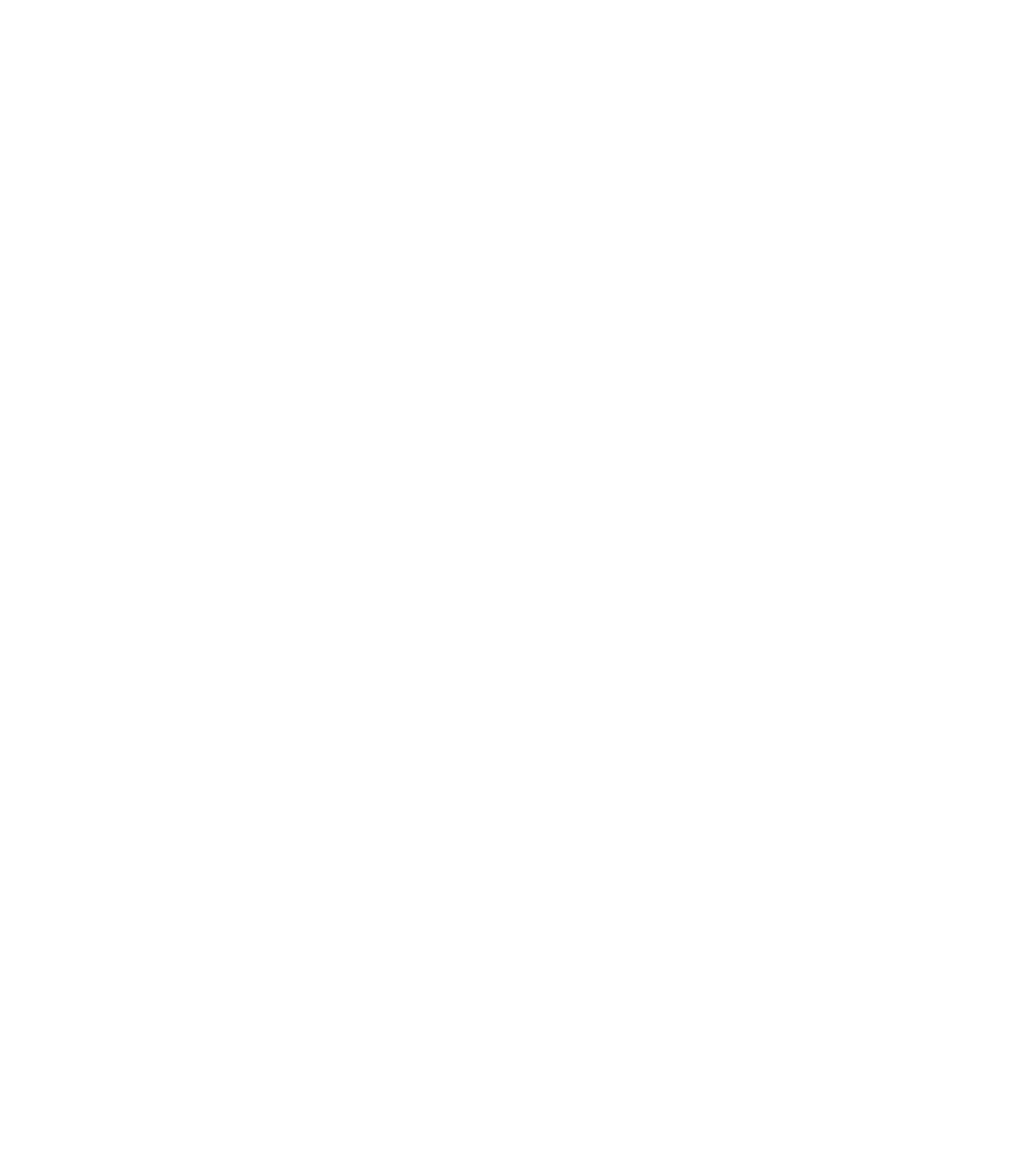
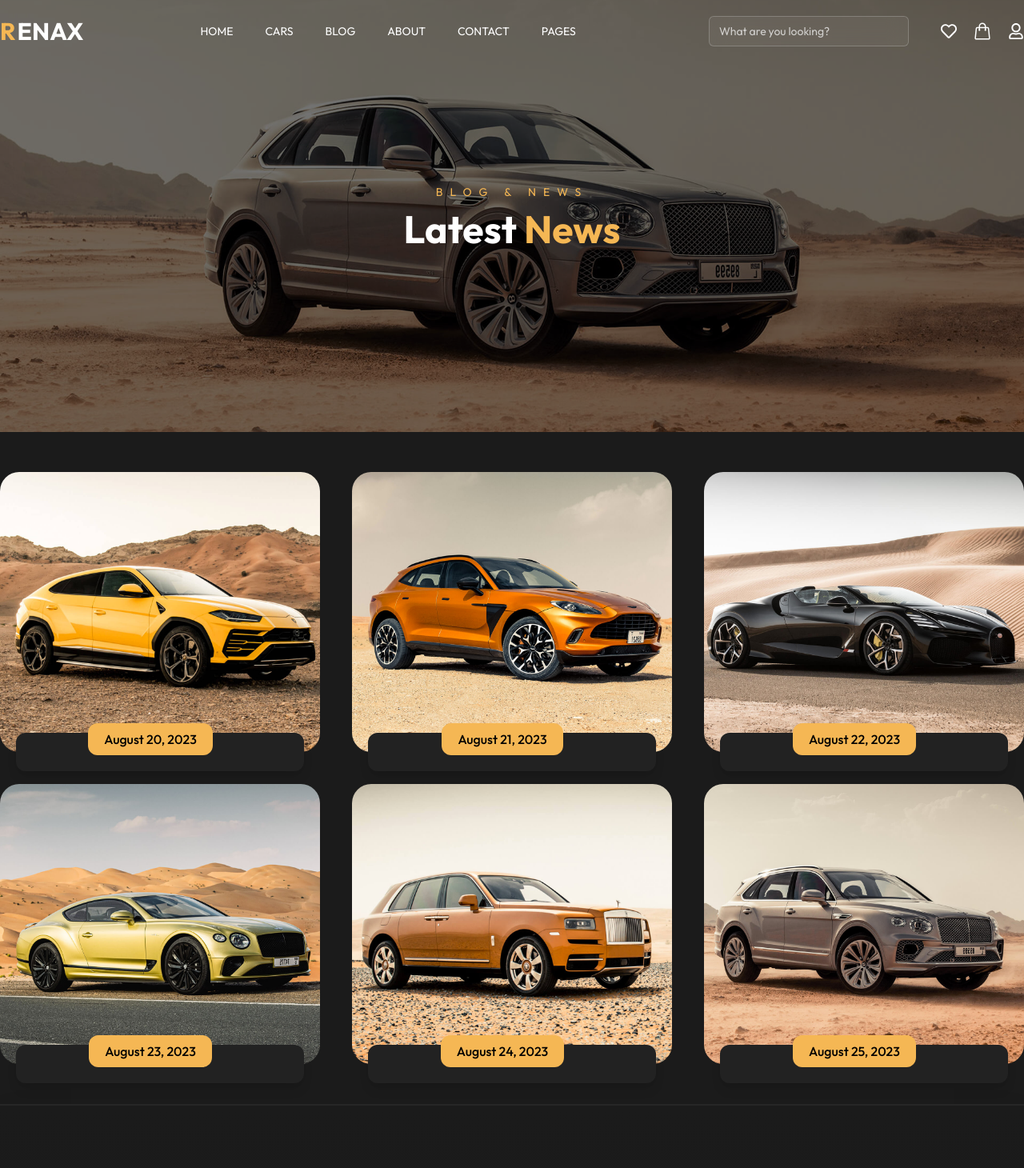
Before and after one commit to twahidulislamdev/go-ride, a React (Vite) app: page /blog in a window 1280 px wide. Before the commit this address had no page. Shown: the top 1460 px of the page at 80% size. Before the commit the page ends 800 px from the top, so only its background shows below. Built offline with nearby package versions, Linux system fonts and the light colour scheme.

Commit message:
Add Blog page and BlogCard component with dynamic content

```diff
--- a/src/App.jsx
+++ b/src/App.jsx
@@ -3,6 +3,7 @@ import "./App.css";
 import RootLayout from "./components/layouts/RootLayout";
 import Home from "./components/pages/Home";
 import Cars from "./components/pages/Cars";
+import Blog from "./components/pages/Blog";
 import LuxuryCarCategory from "./components/pages/LuxuryCarCategory";
 import SportsCarCategory from "./components/pages/SportsCarCategory";
 
@@ -14,6 +15,7 @@ function App() {
           <Route path="/" element={<RootLayout />}>
             <Route path="/" element={<Home />} />
             <Route path="/cars" element={<Cars />} />
+            <Route path="/blog" element={<Blog />} />
             <Route path="/luxuryCarCategory" element={<LuxuryCarCategory />} />
             <Route path="/sportsCarCategory" element={<SportsCarCategory />} />
           </Route>
--- /dev/null
+++ b/src/components/BlogCard.jsx
@@ -0,0 +1,36 @@
+import React from "react";
+import { FaUserFriends } from "react-icons/fa";
+import { GiGearStick } from "react-icons/gi";
+import { PiSuitcaseSimpleFill } from "react-icons/pi";
+
+const BlogCard = ({ car }) => {
+  return (
+    <>
+      <div className="w-full relative">
+        {/* IMAGE */}
+        <div className="w-full h-[300px] lg:h-[350px] overflow-hidden rounded-3xl">
+          <img
+            src={car.image}
+            alt={car.name}
+            className="w-full h-full object-cover"
+          />
+        </div>
+
+        <div className="absolute left-1/2 -translate-x-1/2 -bottom-10 lg:-bottom-6 bg-neutralColor w-[90%] shadow-lg rounded-xl p-5 flex flex-col lg:flex-row justify-between items-center gap-3 lg:gap-6">
+          {/* Date part start */}
+          <div className="flex justify-center m-auto px-5 py-2 bg-mainColor  rounded-xl  -mt-8">
+            <p className="text-sm lg:text-base font-medium text-black">
+              {car.date}
+            </p>
+          </div>
+          {/* Date part end */}
+          <div className="">
+
+          </div>
+        </div>
+      </div>
+    </>
+  );
+};
+
+export default BlogCard;
--- a/src/components/pages/Blog.jsx
+++ b/src/components/pages/Blog.jsx
@@ -1,11 +1,73 @@
-import React from 'react'
+import React from "react";
+import Container from "../Container";
+
+import BackgroundOne from "../../assets/BackgroundOne.jpg";
+import LamborghiniUrus from "../../assets/LamborghiniUrus.jpg";
+import astonMartinDbx from "../../assets/astonMartinDbx.jpg";
+import BugattiMistralW16 from "../../assets/BugattiMistralW16.jpg";
+import BentleyContinental from "../../assets/BentleyContinental.jpg";
+import RollsRoyceCullinan from "../../assets/RollsRoyceCullinan.jpg";
+import BlogCard from "../BlogCard";
 
 const Blog = () => {
+  const blogPosts = [
+    {
+      image: LamborghiniUrus,
+      date: "August 20, 2023",
+    },
+    {
+      image: astonMartinDbx,
+      date: "August 21, 2023",
+    },
+    {
+      image: BugattiMistralW16,
+      date: "August 22, 2023",
+    },
+    {
+      image: BentleyContinental,
+      date: "August 23, 2023",
+    },
+    {
+      image: RollsRoyceCullinan,
+      date: "August 24, 2023",
+    },
+    {
+      image: BackgroundOne,
+      date: "August 25, 2023",
+    },
+  ];
+
   return (
-    <div>
-      blog
-    </div>
-  )
-}
+    <>
+      {/* Banner */}
+      <div
+        className="relative py-[90px] lg:py-[230px] bg-cover bg-center"
+        style={{ backgroundImage: `url(${BackgroundOne})` }}
+      >
+        <div className="absolute inset-0 bg-black/55"></div>
+        <div className="relative z-10 text-center">
+          <h6 className="text-xs lg:text-sm text-mainColor tracking-[5px] lg:tracking-[9px] uppercase">
+            Blog & News
+          </h6>
+          <h3 className="text-4xl lg:text-5xl text-white font-bold pt-3">
+            Latest <span className="text-mainColor"> News</span>
+          </h3>
+        </div>
+      </div>
 
-export default Blog
+      {/* Car Cards Section start */}
+      <div className="w-full py-[30px] lg:py-[50px] bg-secondaryColor pb-20 px-3 lg:px-0">
+        <Container>
+          <div className="grid grid-cols-1  lg:grid-cols-3 gap-10 space-y-15 lg:space-y-0">
+            {blogPosts.map((post, index) => (
+              <BlogCard key={index} car={post} />
+            ))}
+          </div>
+        </Container>
+      </div>
+      {/* Car Cards Section end */}
+    </>
+  );
+};
+
+export default Blog;
--- a/src/components/pages/LuxuryCarCategory.jsx
+++ b/src/components/pages/LuxuryCarCategory.jsx
@@ -1,7 +1,7 @@
 import Container from "../Container";
 import NevigateByCategoryCard from "../NevigateByCategoryCard";
 
-import BankgroundOne from "../../assets/backgroundOne.jpg";
+import BackgroundOne from "../../assets/backgroundOne.jpg";
 import LamborghiniUrus from "../../assets/LamborghiniUrus.jpg";
 import astonMartinDbx from "../../assets/astonMartinDbx.jpg";
 import BugattiMistralW16 from "../../assets/BugattiMistralW16.jpg";
@@ -69,7 +69,7 @@ const LuxuryCarCategory = () => {
       name: "Bentley Bentayga",
       brand: "Bentley",
       type: "SUVs",
-      image: BankgroundOne,
+      image: BackgroundOne,
       doors: 4,
       passengers: 5,
       transmission: "Automatic",
@@ -83,7 +83,7 @@ const LuxuryCarCategory = () => {
       {/* Banner */}
       <div
         className="relative py-[90px] lg:py-[230px] bg-cover bg-center"
-        style={{ backgroundImage: `url(${BankgroundOne})` }}
+        style={{ backgroundImage: `url(${BackgroundOne})` }}
       >
         <div className="absolute inset-0 bg-black/55"></div>
         <div className="relative z-10 text-center">
@@ -96,7 +96,7 @@ const LuxuryCarCategory = () => {
         </div>
       </div>
 
-      {/* Car Cards Section */}
+      {/* Car Cards Section start */}
       <div className="w-full py-[30px] lg:py-[50px] bg-secondaryColor pb-20 px-3 lg:px-0">
         <Container>
           <div className="grid grid-cols-1  lg:grid-cols-2 gap-10 space-y-15 lg:space-y-0">
@@ -106,6 +106,7 @@ const LuxuryCarCategory = () => {
           </div>
         </Container>
       </div>
+      {/* Car Cards Section end */}
     </>
   );
 };
```
